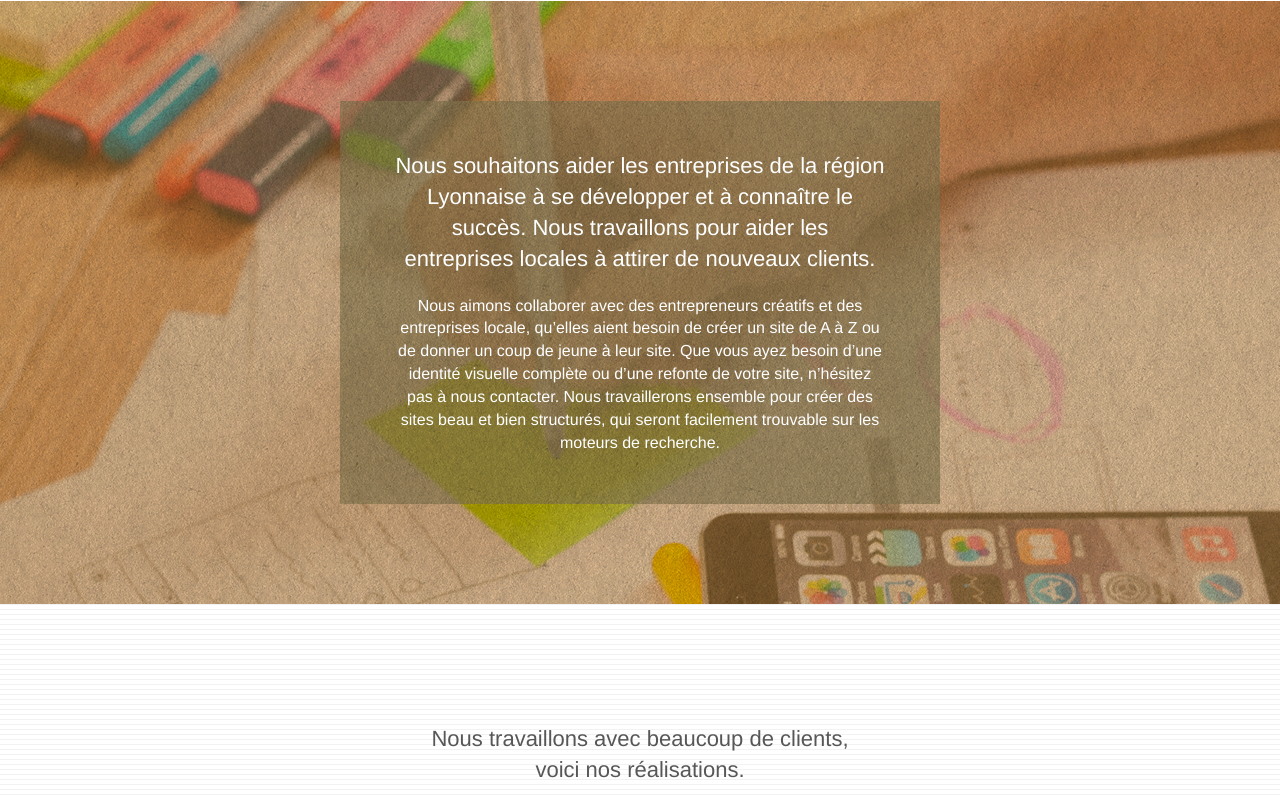
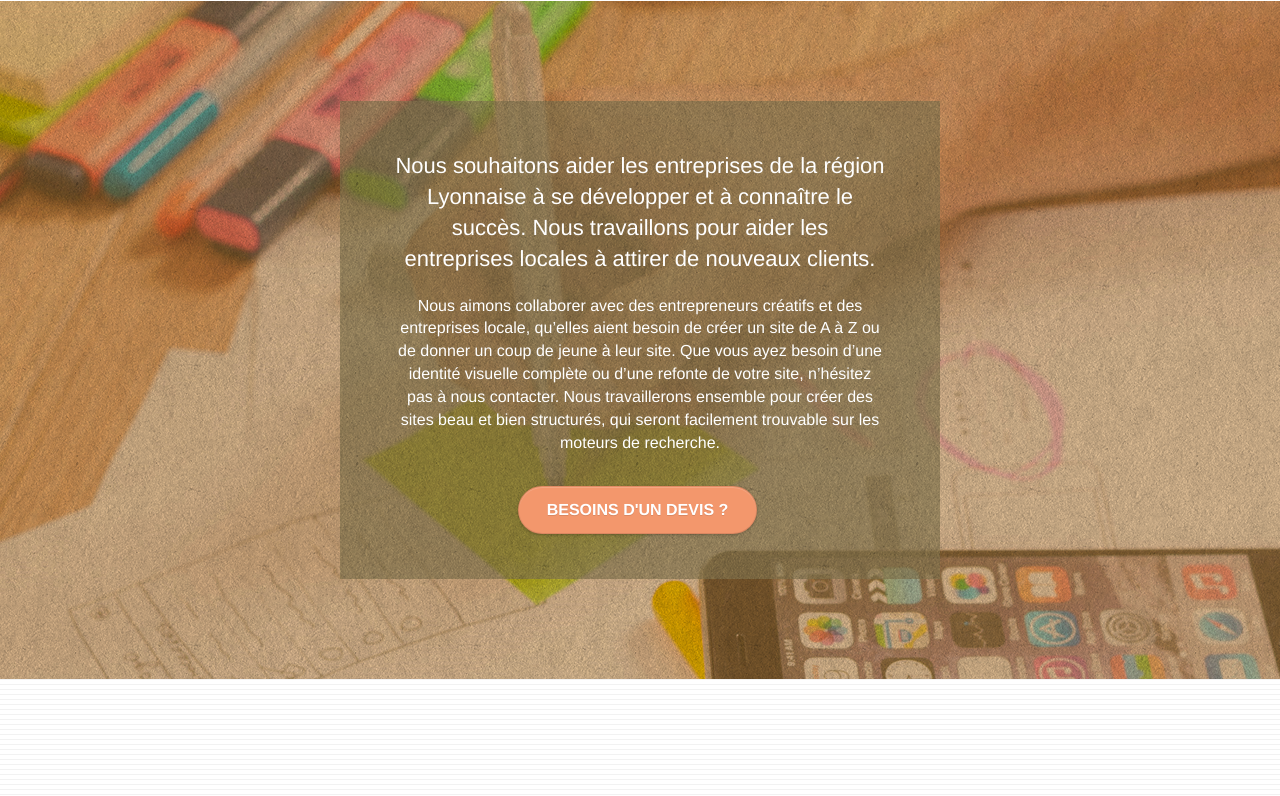
Before and after one commit to fullak/la_chouette_agence, a plain HTML site: page index.html in a window 1280 px wide. Shown: the part 1333-2129 px from the top of the page. Drawn offline with Linux system fonts and the light colour scheme.

Commit message:
Ajout call to action deuxieme bannière

```diff
--- a/index.html
+++ b/index.html
@@ -152,6 +152,10 @@
 							nous contacter. Nous travaillerons ensemble pour créer des sites beau et bien structurés,
 							qui seront facilement trouvable sur les moteurs de recherche.
 						</p>
+						<div class="text-center">
+							<a href="pages/contact.html" class="btn btn-lg btn-clean btn-rd cta-hero btn-atomic-tangerine"
+								id="cta-hero">Besoins d'un devis ?</a>
+						</div>
 					</div>
 				</div>
 			</div>
```
